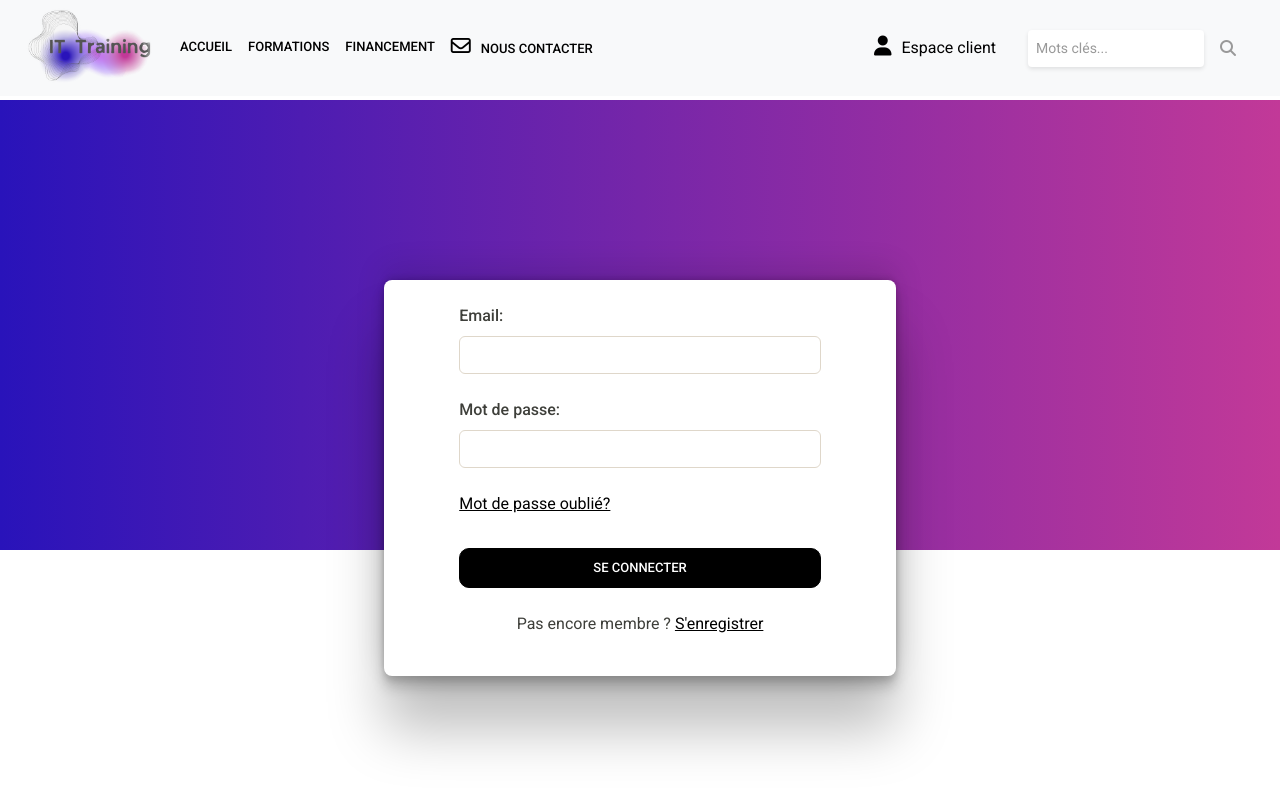
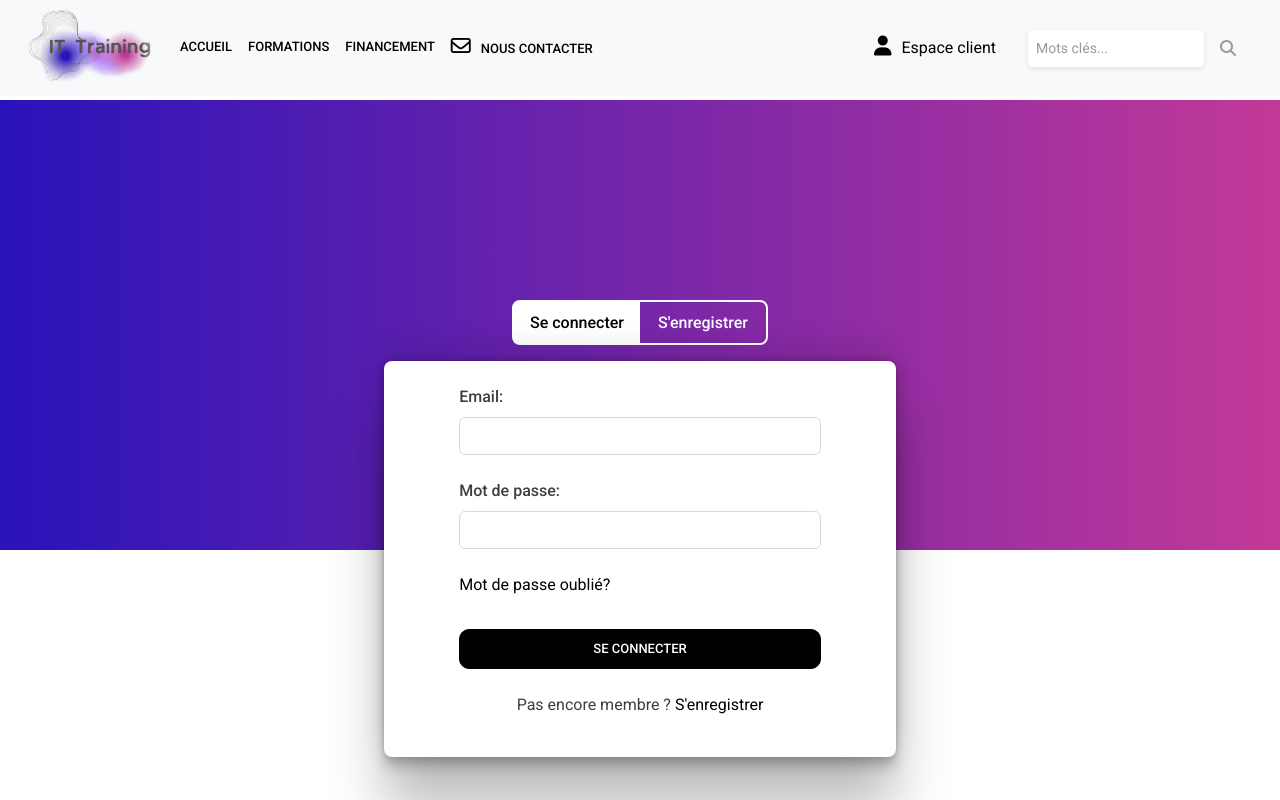
Before and after one commit to ib-Cegos-dreams-team/angularFil-rouge, an Angular app: page /identification in a window 1280 px wide. Shown: the top 800 px of the page. Built offline with nearby package versions, Linux system fonts and the light colour scheme.

Commit message:
creation de la page de connexion

```diff
--- a/src/app/pages/compte/connexion-page/connexion-page.component.css
+++ b/src/app/pages/compte/connexion-page/connexion-page.component.css
@@ -1,6 +1,6 @@
 a {
     color: black;
-    text-decoration: underline;
+    text-decoration: none;
 }
 
 .idPage{
@@ -12,7 +12,47 @@ a {
     background: linear-gradient(90deg, rgba(41,19,186,1) 0%, rgba(194,57,152,1) 100%);
     height: 450px;
     position: relative;
+    overflow: hidden;
+    background-position: 100% 0;
+    background-size: cover;
+    background-repeat: no-repeat;
 }
+
+.connection-wrap {
+    margin-top: -250px;
+    display: flex;
+    flex-direction: column;
+    position: relative;
+    align-items: center;
+}
+
+.choice-container{
+    display: flex;
+    align-items: center;
+    border: 2px solid white;
+    border-radius: 8px;
+    margin-bottom: 1rem;
+    width: 20%;
+    height: 45px;
+}
+
+.choice-container a {
+    display: flex;
+    font-weight: 500;
+    color: white;
+    text-decoration: none;
+    width: 100%;
+    height: 100%;
+    align-items: center;
+    justify-content: center;
+}
+
+.choice-container a.active {
+    color: black;
+    background-color: white;
+}
+
+
 
 form {
     width: 80%;
@@ -21,9 +61,6 @@ form {
 
 .form-container {
     background: white;
-    position: absolute;
-    top: 35%;
-    left: 30%;
     display: flex;
     flex-direction: column;
     align-items: center;
--- a/src/app/pages/compte/connexion-page/connexion-page.component.html
+++ b/src/app/pages/compte/connexion-page/connexion-page.component.html
@@ -1,5 +1,10 @@
 <div class="idPage">
     <div class="banner"></div>
+    <div class="connection-wrap">
+        <div class="choice-container">
+            <a class="active">Se connecter</a>
+            <a>S'enregistrer</a>
+        </div>
         <div class="form-container">
             <form [formGroup]="connexionForm" (ngSubmit)="onSubmit()">
                 <div class="form-outline mb-4">
@@ -8,7 +13,8 @@
                 </div>
                 <div class="form-outline mb-4">
                     <label class="form-label" for="password">Mot de passe:</label>
-                <input class="form-control" type="password" id="password" name="password" formControlName="password" />
+                    <input class="form-control" type="password" id="password" name="password"
+                        formControlName="password" />
                 </div>
 
                 <!-- 2 column grid layout for inline styling -->
@@ -26,3 +32,4 @@
             </form>
         </div>
     </div>
+</div>
```
Lines whose indentation alone changed are shown as unchanged.
